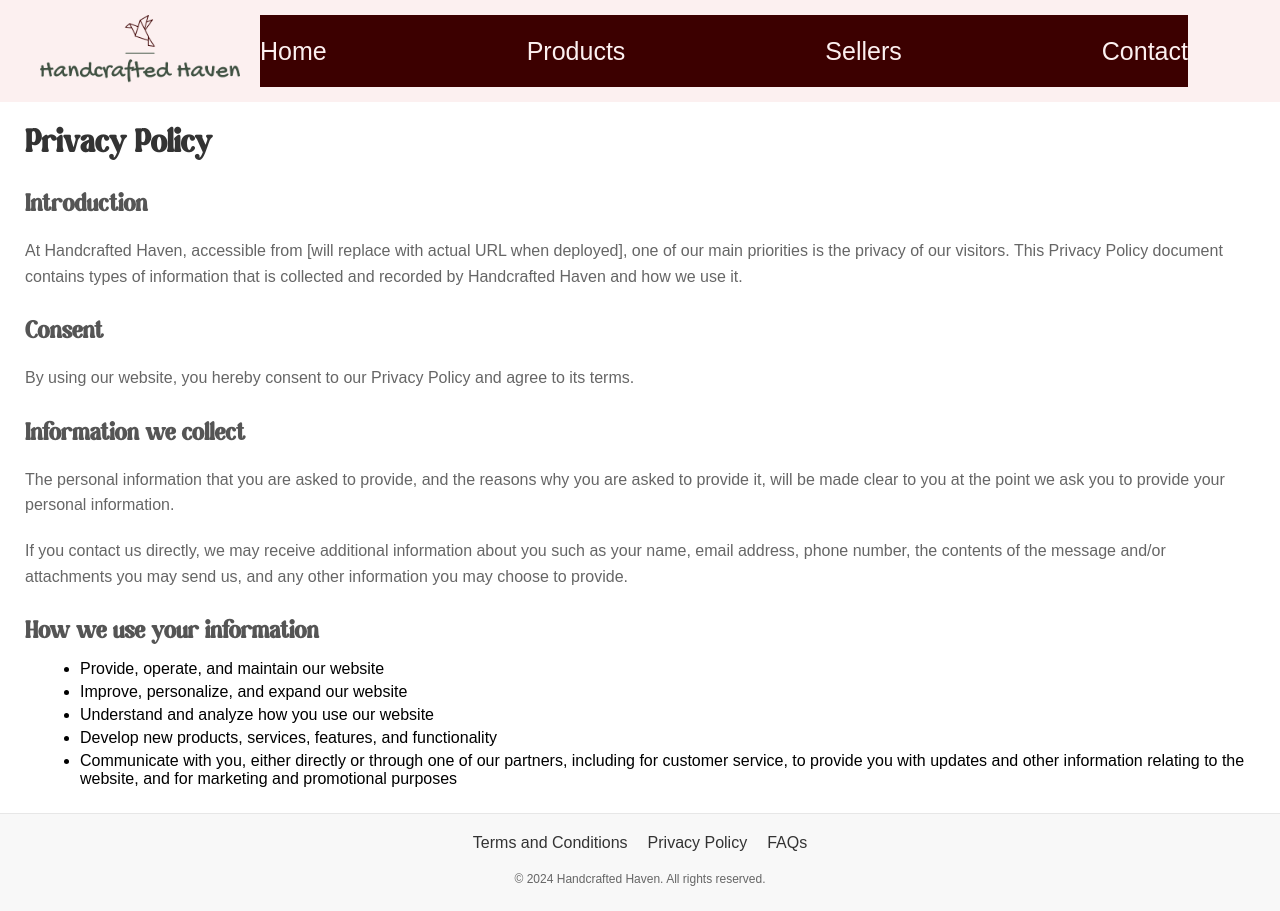
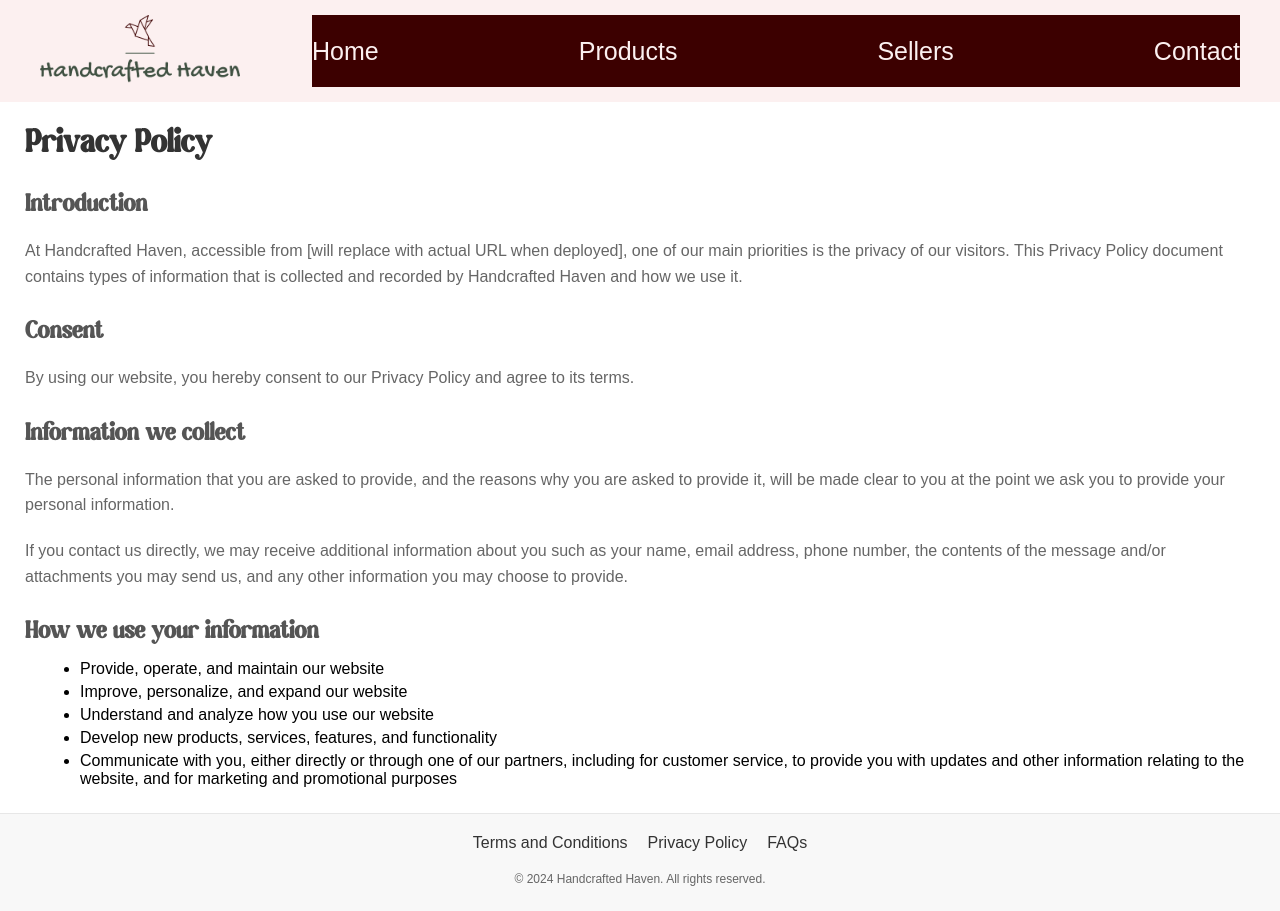
Before and after one commit to saraltr/Handcrafted-Haven, a Next.js app in the folder handcrafted/: page /footer/privacy in a window 1280 px wide. Built offline with nearby package versions, Linux system fonts and the light colour scheme; a web font is replaced by a local one.

Commit message:
now nav css and logo done

```diff
--- a/handcrafted/src/app/footer/footer.module.css
+++ b/handcrafted/src/app/footer/footer.module.css
@@ -66,13 +66,15 @@
     background-color: var(--light-background) ;
     padding: 15px 40px;
     display: flex;
+
   }
 
   .navbarLinks {
     display: flex;
     gap: 200px;
-    justify-content: flex-end;
     background-color: var(--dark-brown);
+    align-items: center;
+    margin-left: auto;
   }
 
   .logoContainer {
@@ -83,7 +85,6 @@
     text-decoration: none;
     font-size: 25px;
     font-weight: 500;
-    align-content: center;
   }
 
   .navbarLinks a:hover {
```
